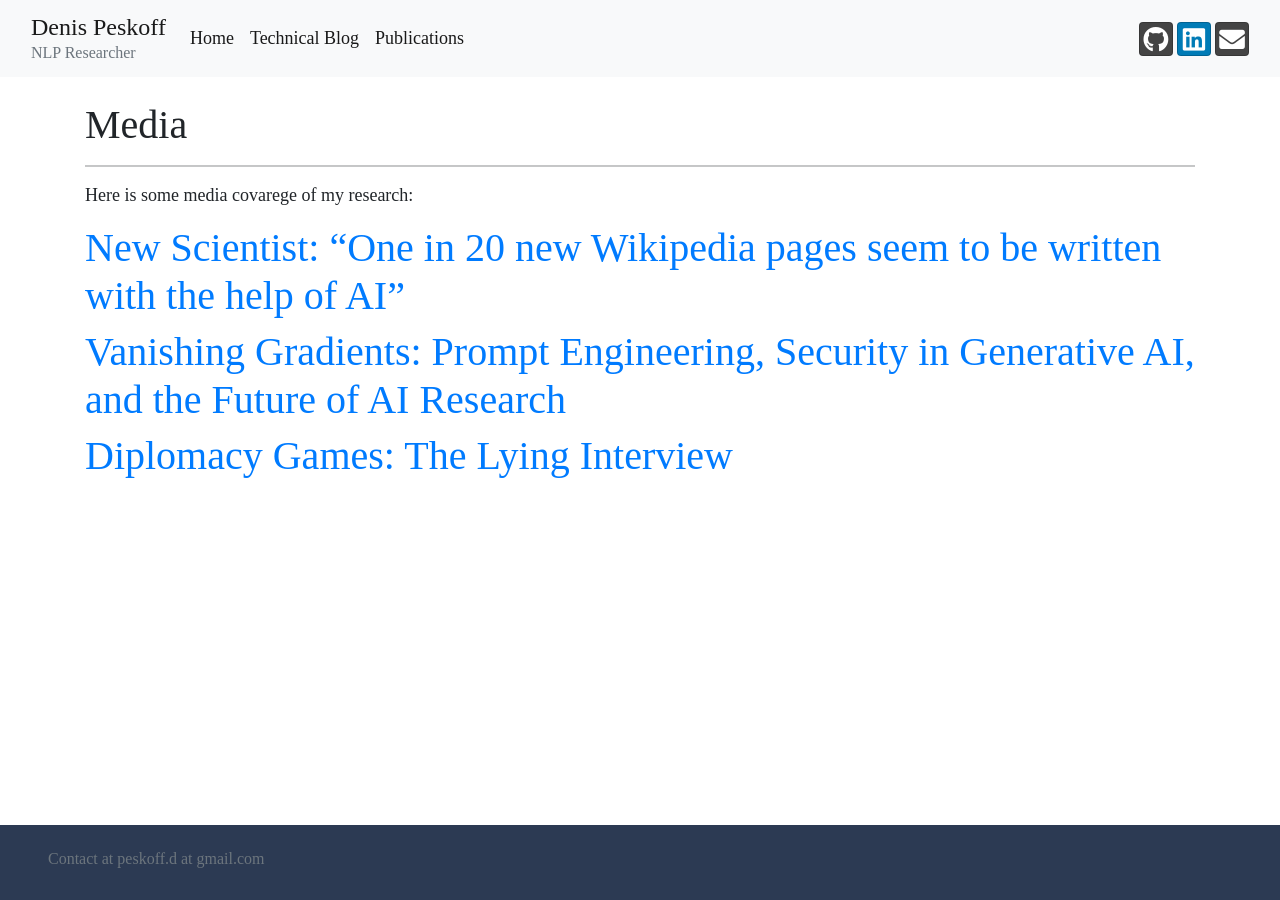
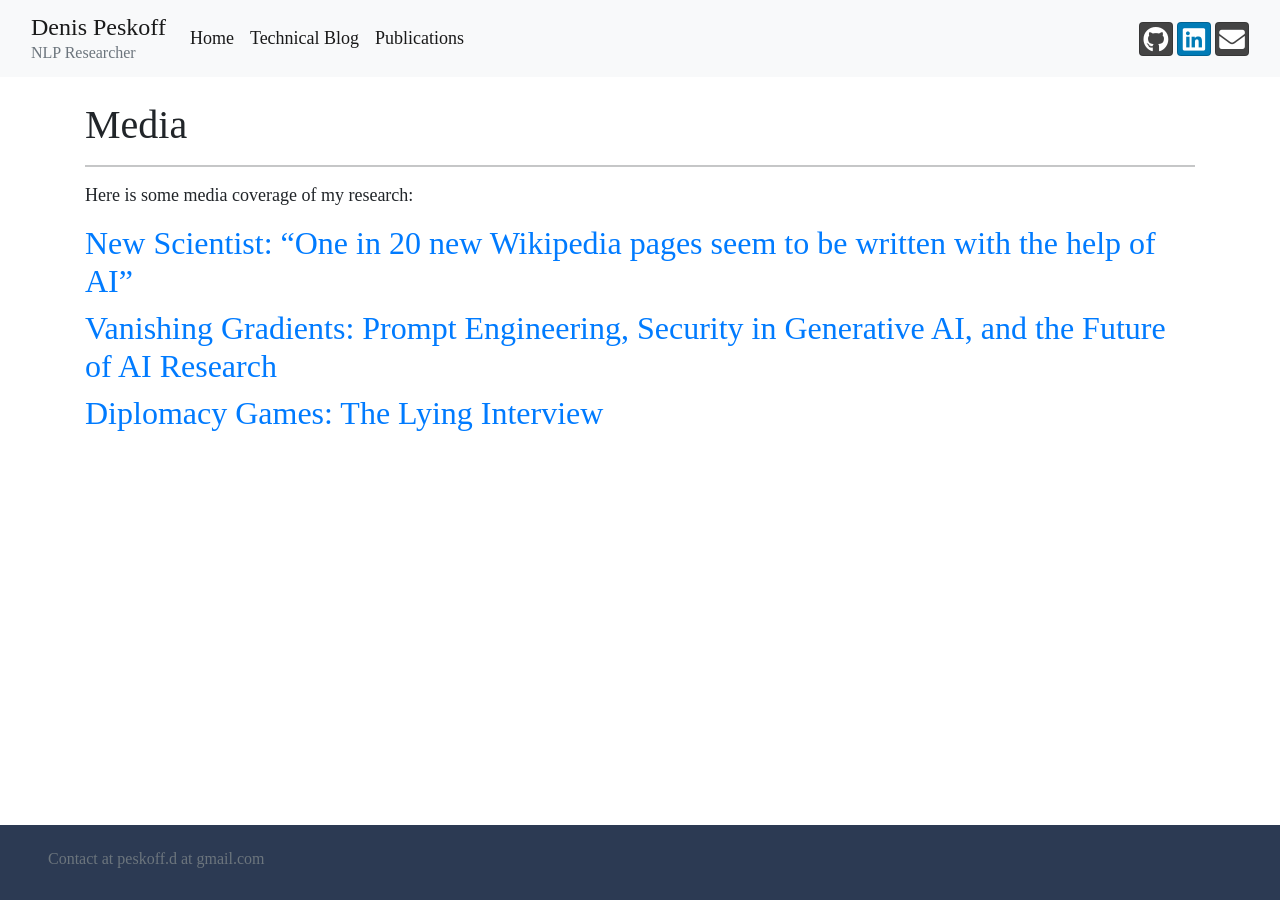
Before and after one commit to trigaten/Denis-Peskov-s-New-Website, a Jekyll site: the page built from _posts/2024-12-28-media.md, in a window 1280 px wide. Built offline with Jekyll 4.4.1, drawn with Linux system fonts in a browser that asks for light colours; nearby versions of some CDN libraries.

Commit message:
Update 2024-12-28-media.md

```diff
--- a/_posts/2024-12-28-media.md
+++ b/_posts/2024-12-28-media.md
@@ -3,10 +3,10 @@ title: Media
 permalink: /media/
 ---
 
-Here is some media covarege of my research:
+Here is some media coverage of my research:
 
-# [New Scientist: "One in 20 new Wikipedia pages seem to be written with the help of AI"](https://www.newscientist.com/article/2454256-one-in-20-new-wikipedia-pages-seem-to-be-written-with-the-help-of-ai/)
+## [New Scientist: "One in 20 new Wikipedia pages seem to be written with the help of AI"](https://www.newscientist.com/article/2454256-one-in-20-new-wikipedia-pages-seem-to-be-written-with-the-help-of-ai/)
 
-# [Vanishing Gradients: Prompt Engineering, Security in Generative AI, and the Future of AI Research](https://vanishinggradients.fireside.fm/36)
+## [Vanishing Gradients: Prompt Engineering, Security in Generative AI, and the Future of AI Research](https://vanishinggradients.fireside.fm/36)
 
-# [Diplomacy Games: The Lying Interview](https://diplomacygames.com/the-lying-interview/)
+## [Diplomacy Games: The Lying Interview](https://diplomacygames.com/the-lying-interview/)
```
